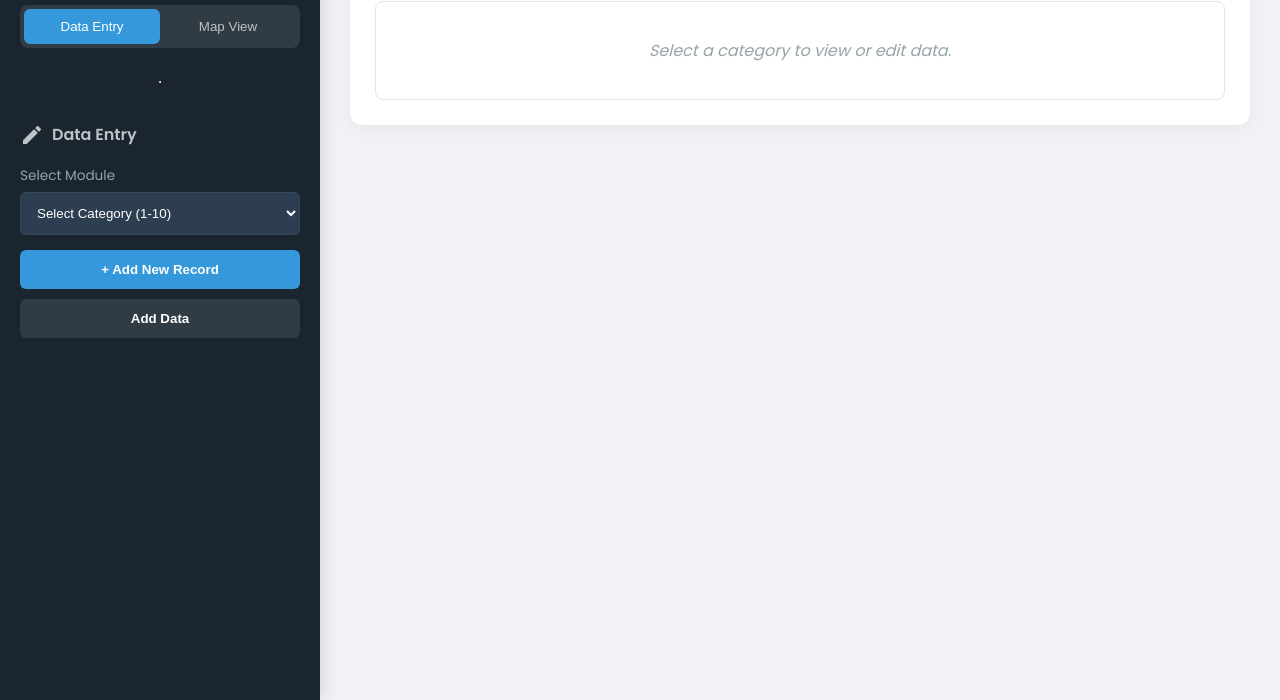
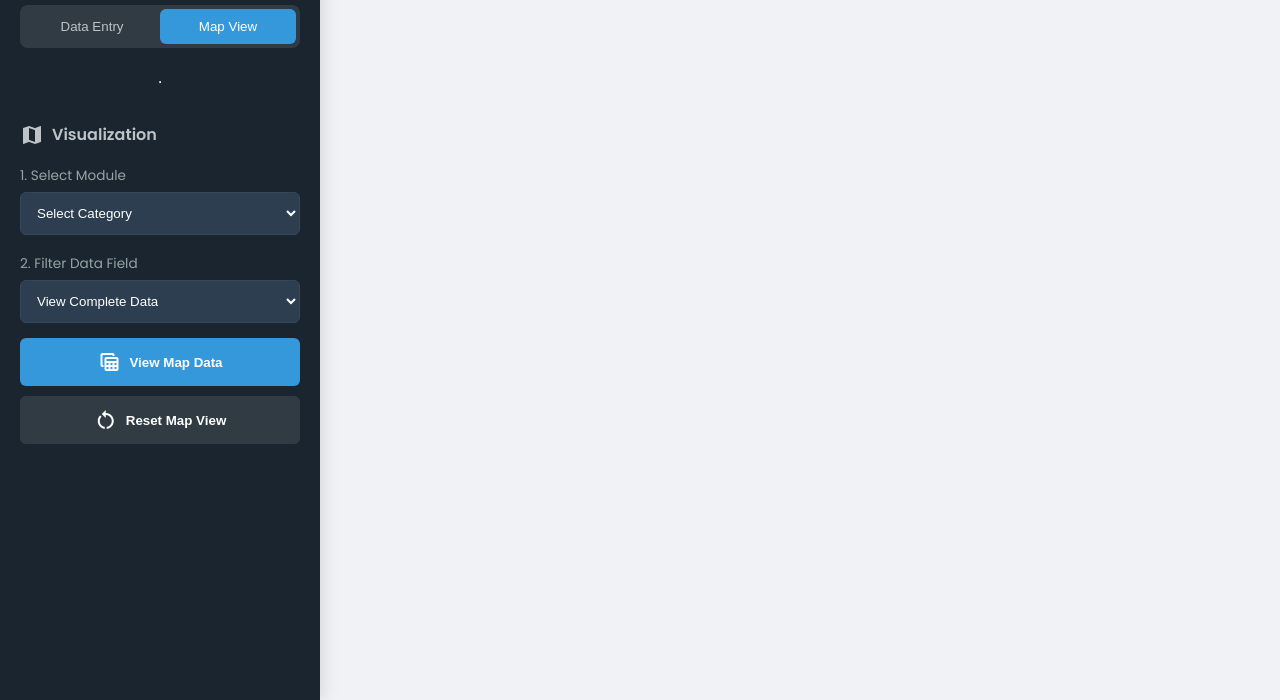
Before and after one commit to saivenkatachala/Telagana_Dashboard, a plain HTML site: page index.html in a window 1280 px wide. Shown: the part 100-800 px from the top of the page. Drawn offline with nearby package versions, Linux system fonts and the light colour scheme; a script that the page names is missing.

Commit message:
Refactor sidebar and map controls layout
Updated sidebar and map controls for improved navigation and functionality.

```diff
--- a/index.html
+++ b/index.html
@@ -17,23 +17,13 @@
         </div>
 
         <div class="mode-switch">
-            <button class="active" onclick="switchMode('entry')">Data Entry</button>
-            <button onclick="switchMode('map')">Map View</button>
+            <button onclick="window.location.href='2.html'">Data Entry</button>
+            <button class="active" onclick="switchMode('map')">Map View</button>
         </div>
 
         <hr>
 
-        <div id="entry-controls" class="control-group">
-            <h3><span class="material-icons">edit</span> Data Entry</h3>
-            <label>Select Module</label>
-            <select id="entryCategory" onchange="initEntryForm()">
-                <option value="" disabled selected>Select Category (1-10)</option>
-            </select>
-            <button class="btn-primary" onclick="showEntryForm()">+ Add New Record</button>
-            <button class="btn-secondary" onclick="window.location.href='del.html'">Add Data</button>
-        </div>
-
-        <div id="map-controls" class="control-group" style="display:none;">
+        <div id="map-controls" class="control-group">
             <h3><span class="material-icons">map</span> Visualization</h3>
 
             <label>1. Select Module</label>
@@ -46,43 +36,27 @@
                 <option value="all">View Complete Data</option>
             </select>
 
-            <button class="btn-secondary" onclick="showTable()">
-                <span class="material-icons">table_view</span> Open Data Table
+            <button class="btn-primary" onclick="showTable()">
+                <span class="material-icons">table_view</span> View Map Data
+            </button>
+
+            <button class="btn-secondary" onclick="resetMap()">
+                <span class="material-icons">restart_alt</span> Reset Map View
             </button>
         </div>
     </div>
 
     <div class="main-content">
-
-        <div id="entry-screen">
-            <div id="form-card" class="card" style="display:none;">
-                <h3 id="form-title">New Entry</h3>
-                <form id="dataForm" onsubmit="handleFormSubmit(event)">
-                    <input type="hidden" name="category" id="hiddenCategory">
-                    <input type="hidden" name="rowId" id="hiddenRowId">
-                    <div id="form-fields" class="form-grid"></div>
-                    <div class="form-actions">
-                        <button type="button" onclick="hideEntryForm()" class="btn-cancel">Cancel</button>
-                        <button type="submit" class="btn-save">Save Record</button>
-                    </div>
-                </form>
-            </div>
-
-            <div id="entry-list" class="card">
-                <h4><span class="material-icons">list</span> Existing Records</h4>
-                <div id="entry-table-wrapper" class="table-scroll-container">
-                    <p class="placeholder-text">Select a category to view or edit data.</p>
-                </div>
-            </div>
-        </div>
-
-        <div id="map-screen" style="display:none;">
+        <div id="map-screen">
             <div id="map"></div>
 
             <div id="floating-table" class="draggable-panel">
                 <div class="panel-header" id="drag-handle">
                     <span id="table-title">Data Viewer</span>
-                    <span class="close-btn" onclick="closeTable()">×</span>
+                    <div class="header-actions">
+                        <span class="reset-icon" onclick="resetMap()" title="Reset View">↺</span>
+                        <span class="close-btn" onclick="closeTable()">×</span>
+                    </div>
                 </div>
                 <div class="table-scroll-container">
                     <table id="map-data-table">
```
